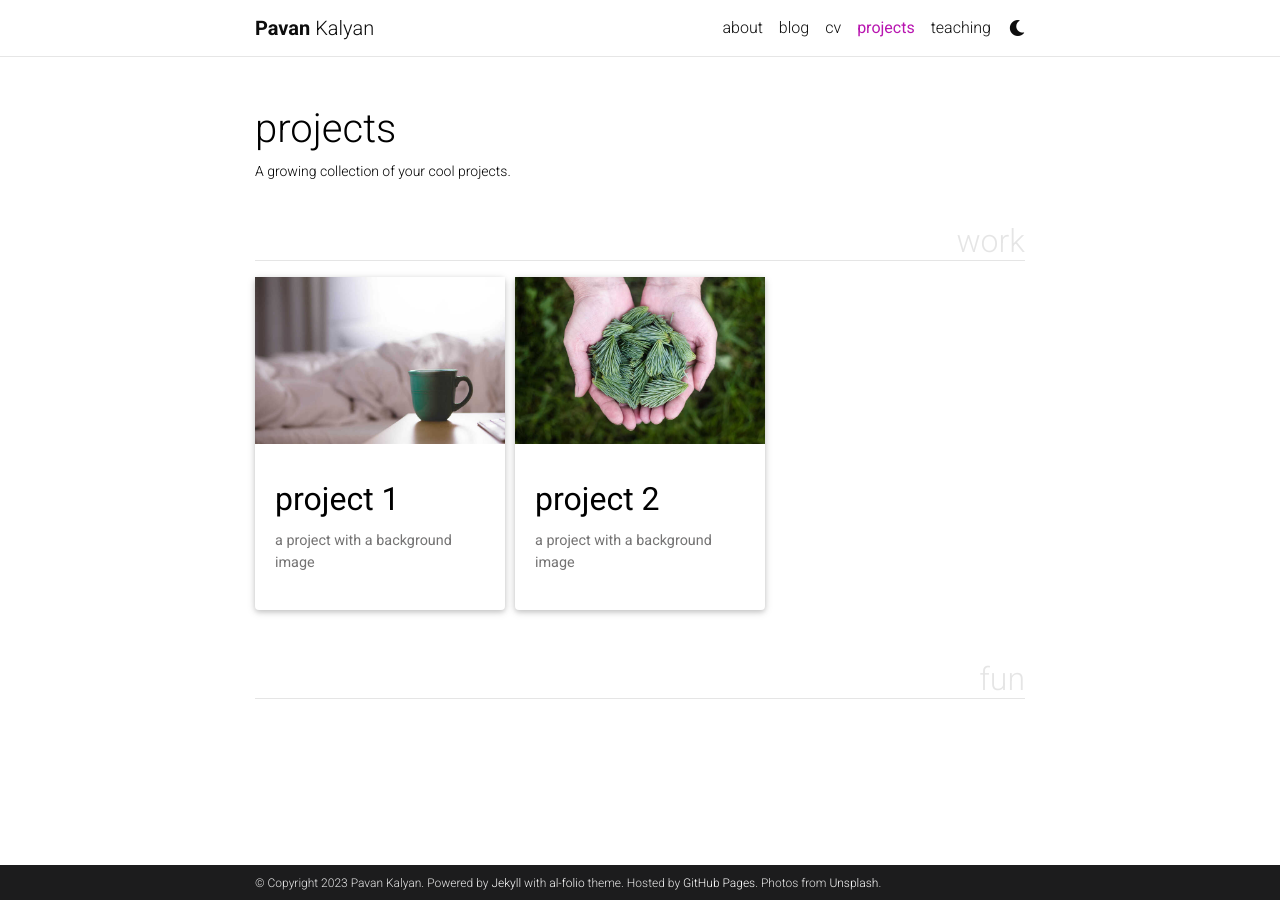
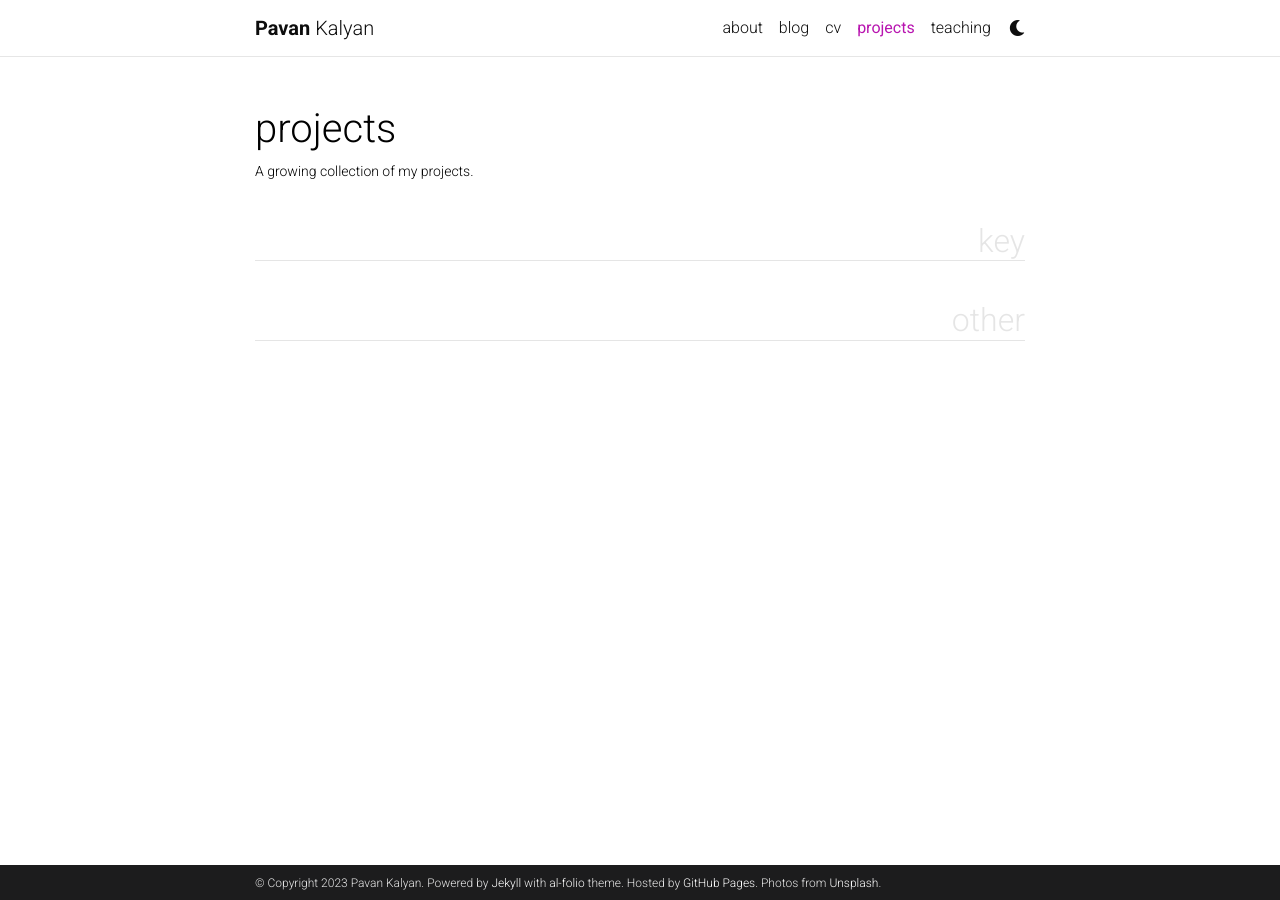
Before and after one commit to tpavankalyan/tpavankalyan.github.io, a Jekyll site: the page built from _pages/projects.md, in a window 1280 px wide. Built offline with Jekyll 4.4.1, drawn with Linux system fonts in a browser that asks for light colours; full-size pictures stand in for the smaller copies a plugin makes; comment, search, counter and statistics services are not loaded; a style sheet for code colours, icons or effects is not loaded.

Commit message:
Update projects.md

```diff
--- a/_pages/projects.md
+++ b/_pages/projects.md
@@ -2,57 +2,56 @@
 layout: page
 title: projects
 permalink: /projects/
-description: A growing collection of your cool projects.
+description: A growing collection of my projects.
 nav: true
-nav_order: 2
-display_categories: [work, fun]
+display_categories: [key, other]
 horizontal: false
 ---
+<div class="projects">
+  {% if site.enable_project_categories and page.display_categories %}
+  <!-- Display categorized projects -->
+    {% for category in page.display_categories %}
+      <h2 class="category">{{ category }}</h2>
+      {% assign categorized_projects = site.projects | where: "category", category %}
+      {% assign sorted_projects = categorized_projects | sort: "importance" %}
+      <!-- Generate cards for each project -->
+      {% if page.horizontal %}
+        <div class="container">
+          <div class="row row-cols-2">
+          {% for project in sorted_projects %}
+            {% include projects_horizontal.html %}
+          {% endfor %}
+          </div>
+        </div>
+      {% else %}
+        <div class="grid">
+          {% for project in sorted_projects %}
+            {% include projects.html %}
+          {% endfor %}
+        </div>
+      {% endif %}
+    {% endfor %}
 
-<!-- pages/projects.md -->
-<div class="projects">
-{%- if site.enable_project_categories and page.display_categories %}
-  <!-- Display categorized projects -->
-  {%- for category in page.display_categories %}
-  <h2 class="category">{{ category }}</h2>
-  {%- assign categorized_projects = site.projects | where: "category", category -%}
-  {%- assign sorted_projects = categorized_projects | sort: "importance" %}
-  <!-- Generate cards for each project -->
-  {% if page.horizontal -%}
-  <div class="container">
-    <div class="row row-cols-2">
-    {%- for project in sorted_projects -%}
-      {% include projects_horizontal.html %}
-    {%- endfor %}
-    </div>
-  </div>
-  {%- else -%}
-  <div class="grid">
-    {%- for project in sorted_projects -%}
-      {% include projects.html %}
-    {%- endfor %}
-  </div>
-  {%- endif -%}
-  {% endfor %}
+  {% else %}
+  <!-- Display projects without categories -->
+    {% assign sorted_projects = site.projects | sort: "importance" %}
+    <!-- Generate cards for each project -->
+    {% if page.horizontal %}
+      <div class="container">
+        <div class="row row-cols-2">
+        {% for project in sorted_projects %}
+          {% include projects_horizontal.html %}
+        {% endfor %}
+        </div>
+      </div>
+    {% else %}
+      <div class="grid">
+        {% for project in sorted_projects %}
+          {% include projects.html %}
+        {% endfor %}
+      </div>
+    {% endif %}
 
-{%- else -%}
-<!-- Display projects without categories -->
-  {%- assign sorted_projects = site.projects | sort: "importance" -%}
-  <!-- Generate cards for each project -->
-  {% if page.horizontal -%}
-  <div class="container">
-    <div class="row row-cols-2">
-    {%- for project in sorted_projects -%}
-      {% include projects_horizontal.html %}
-    {%- endfor %}
-    </div>
-  </div>
-  {%- else -%}
-  <div class="grid">
-    {%- for project in sorted_projects -%}
-      {% include projects.html %}
-    {%- endfor %}
-  </div>
-  {%- endif -%}
-{%- endif -%}
+  {% endif %}
+
 </div>
```
